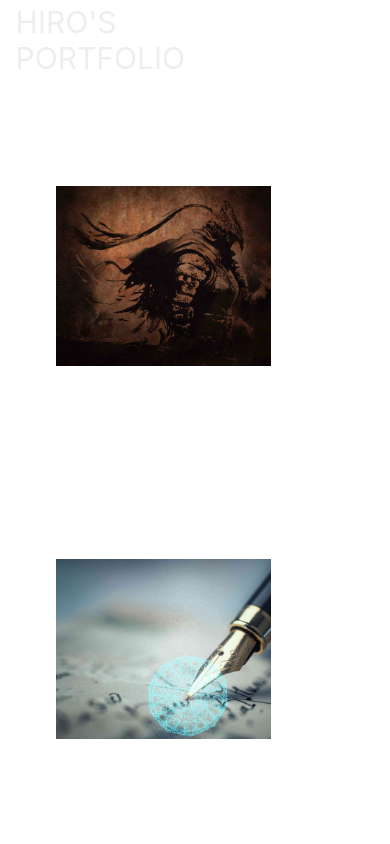
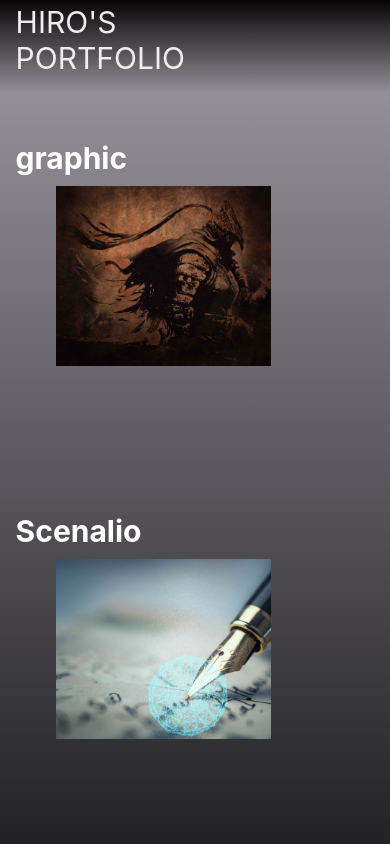
Before and after one commit to hiro881213/HirosPortfolio, a React (Create React App) app: page / in a window 390 px wide. Shown: the top 844 px of the page. Built offline with nearby package versions, Linux system fonts and the light colour scheme; a web font is replaced by a local one.

Commit message:
Setting Responsive Design

```diff
--- a/src/components/BaseArea/BaseApp.tsx
+++ b/src/components/BaseArea/BaseApp.tsx
@@ -15,6 +15,7 @@ export const BaseApp = () => {
 
             {/* <!-- スマートフォン向け画面レイアウト --> */}
             <MediaQuery query = '(max-width: 767px)'>
+                <div className = 'all'>
                     <header>
                         <HeaderData></HeaderData>
                     </header>
@@ -23,6 +24,7 @@ export const BaseApp = () => {
                             <MenuList></MenuList>
                         </div>
                     </section>
+                </div>
             </MediaQuery>
 
             {/* <!-- PC向け画面レイアウト --> */}
--- a/src/components/BaseArea/scss/BaseApp.scss
+++ b/src/components/BaseArea/scss/BaseApp.scss
@@ -1,3 +1,9 @@
+.all {
+    background: rgb(8, 4, 4);
+    background: linear-gradient(180deg, rgba(8, 4, 4, 1) 0%, rgba(32, 25, 44, 0.4864146342130602) 8%, rgba(0, 0, 0, 1) 92%);
+    height: 100%;
+}
+
 HEADER {
     height: clamp(80px, 9vw, 122px);
     background-color: transparent;
@@ -22,7 +28,15 @@ H1 {
 
 .menuList {
     background-color: transparent;
-    height: clamp(735px, 82vh, 1200px);
     position: relative;
     z-index: 1;
 }
+
+@media (min-width: 768px) {
+    .menuList {
+        background-color: transparent;
+        height: clamp(735px, 82vh, 1200px);
+        position: relative;
+        z-index: 1;
+    }
+}
```
Also changed, not shown: src/components/Home/Header.tsx (line endings or trailing spaces). Lines whose indentation alone changed are shown as unchanged.
